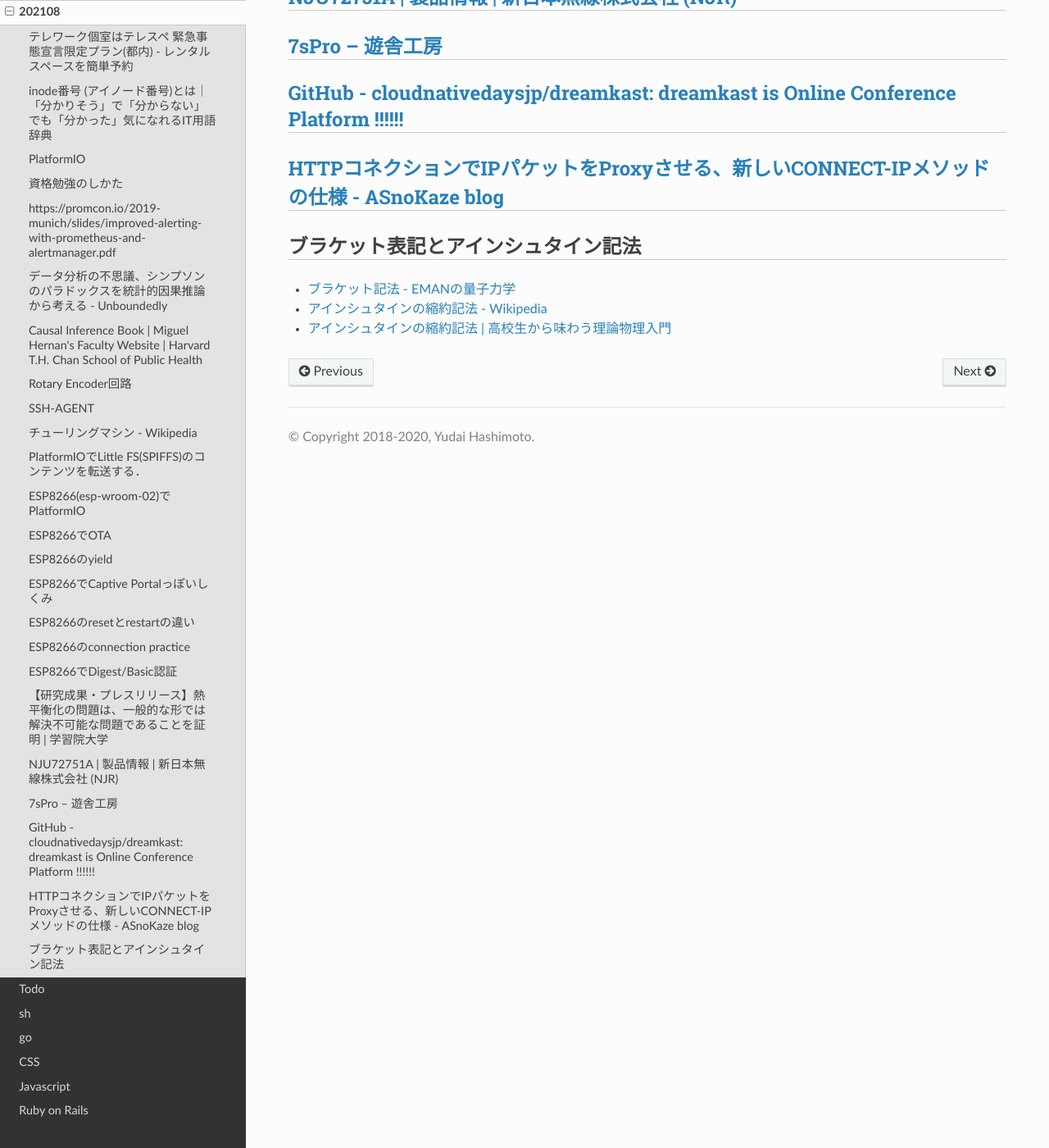
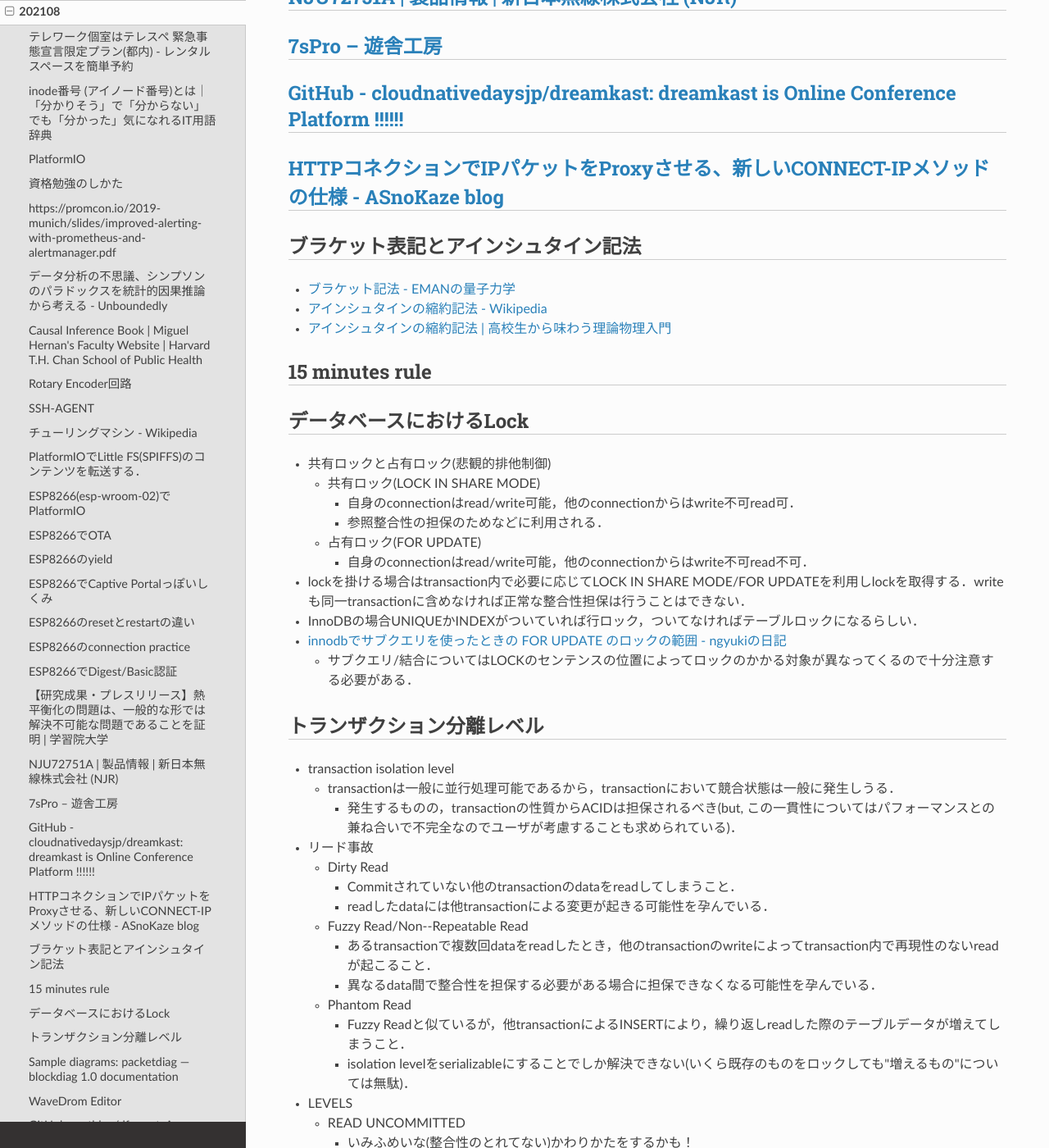
Before and after one commit to jp7fkf/JP7FKF-Warehouse, a Sphinx documentation site: the page built from source/dialy/202108.md, in a window 1280 px wide and 1400 px high, scrolled down 5685 px. Shown: the whole window at 82% size. Built offline with Sphinx 7.4.7 and the Read the Docs theme 2.0.0, drawn with Linux system fonts in a browser that asks for light colours; some of the changed text lies outside the part shown.

Commit message:
2021-08-30 04:20:03 JST

````diff
--- a/source/dialy/202108.md
+++ b/source/dialy/202108.md
@@ -186,3 +186,81 @@ upload_port = 192.168.4.1
 - [ブラケット記法 - EMANの量子力学](https://eman-physics.net/quantum/bracket.html)
 - [アインシュタインの縮約記法 - Wikipedia](https://ja.wikipedia.org/wiki/%E3%82%A2%E3%82%A4%E3%83%B3%E3%82%B7%E3%83%A5%E3%82%BF%E3%82%A4%E3%83%B3%E3%81%AE%E7%B8%AE%E7%B4%84%E8%A8%98%E6%B3%95)
 - [アインシュタインの縮約記法 | 高校生から味わう理論物理入門](https://manabitimes.jp/physics/1753)
+
+## 15 minutes rule
+
+## データベースにおけるLock
+- 共有ロックと占有ロック(悲観的排他制御)
+  - 共有ロック(LOCK IN SHARE MODE)
+    - 自身のconnectionはread/write可能，他のconnectionからはwrite不可read可．
+    - 参照整合性の担保のためなどに利用される．
+  - 占有ロック(FOR UPDATE)
+    - 自身のconnectionはread/write可能，他のconnectionからはwrite不可read不可．
+
+- lockを掛ける場合はtransaction内で必要に応じてLOCK IN SHARE MODE/FOR UPDATEを利用しlockを取得する．writeも同一transactionに含めなければ正常な整合性担保は行うことはできない．
+- InnoDBの場合UNIQUEかINDEXがついていれば行ロック，ついてなければテーブルロックになるらしい．
+
+- [innodbでサブクエリを使ったときの FOR UPDATE のロックの範囲 - ngyukiの日記](https://ngyuki.hatenablog.com/entry/20120425/p1)
+  - サブクエリ/結合についてはLOCKのセンテンスの位置によってロックのかかる対象が異なってくるので十分注意する必要がある．
+
+## トランザクション分離レベル
+- transaction isolation level
+  - transactionは一般に並行処理可能であるから，transactionにおいて競合状態は一般に発生しうる．
+    - 発生するものの，transactionの性質からACIDは担保されるべき(but, この一貫性についてはパフォーマンスとの兼ね合いで不完全なのでユーザが考慮することも求められている)．
+
+- リード事故
+  - Dirty Read
+    - Commitされていない他のtransactionのdataをreadしてしまうこと．
+    - readしたdataには他transactionによる変更が起きる可能性を孕んでいる．
+  - Fuzzy Read/Non--Repeatable Read
+    - あるtransactionで複数回dataをreadしたとき，他のtransactionのwriteによってtransaction内で再現性のないreadが起こること．
+    - 異なるdata間で整合性を担保する必要がある場合に担保できなくなる可能性を孕んでいる．
+  - Phantom Read
+    - Fuzzy Readと似ているが，他transactionによるINSERTにより，繰り返しreadした際のテーブルデータが増えてしまうこと．
+    - isolation levelをserializableにすることでしか解決できない(いくら既存のものをロックしても"増えるもの"については無駄)．
+
+- LEVELS
+  - READ UNCOMMITTED
+    - いみふめいな(整合性のとれてない)かわりかたをするかも！
+  - READ COMMITTED(postgresqlのdefault)
+    - かわるかも！
+  - REPEATABLE READ(InnoDBのdefault)
+    - かわんないけどふえるかも！
+  - SERIALIZABLE
+    - かわんないしふえない！
+
+- isolation levelでの対策による解決が担保されるか否か
+```
+┌─────────────────┬───────┬───────┬─────────┐
+│ isolation level │ dirty │ fuzzy │ phantom │
+├─────────────────┼───────┼───────┼─────────┤
+│ READ UNCOMMITED │  NG   │  NG   │   NG    │
+├─────────────────┼───────┼───────┼─────────┤
+│ READ COMMITED   │  OK   │  NG   │   NG    │
+├─────────────────┼───────┼───────┼─────────┤
+│ REPEATABLE READ │  OK   │  OK   │   NG    │
+├─────────────────┼───────┼───────┼─────────┤
+│ SERIALIZABLE    │  OK   │  OK   │   OK    │
+└─────────────────┴───────┴───────┴─────────┘
+```
+- [トランザクション分離レベルについてのまとめ - Qiita](https://qiita.com/song_ss/items/38e514b05e9dabae3bdb)
+- ロックとの違いはなんなのか
+  - read onlyについては同一transactionにおいてlockを活用することで解決可能である．
+  - transactionで変更するdataが存在する場合，このtransaction内においてのreadについて通常lockを使って気を遣う必要があるが，このtransaction分離機構によりそれぞれのtransactionによるisolationを自ずと保証するという便利な機能となっている(と思う)．
+  - isolation levelはtransaction単位の整合の話であり行ロックとは必ずしもlock対象が一致ではない可能性がある？
+    - transaction内部においても必要がある場合はlockをする必要がある(たぶん？transaction lessのreadのために．) # TODO: あとでexp.してcheck
+
+- Autocommit
+  - 明示的に開始せずにSQLを打ったとき，transactionが都度commitされるか，明示commitをするかが選べる．
+  - [MySQLのautocommitとトランザクション分離レベルのメモ - Qiita](https://qiita.com/rubytomato@github/items/562a1638191aacaeb333)
+
+## [Sample diagrams: packetdiag — blockdiag 1.0 documentation](http://blockdiag.com/en/nwdiag/packetdiag-examples.html)
+
+## [WaveDrom Editor](https://wavedrom.com/editor.html)
+
+## [GitHub - sathlan/dformat: A Program for Typesetting Data Formats.](https://github.com/sathlan/dformat)
+
+## [Protocol | An ASCII Header Generator for Network Protocols](https://www.luismg.com/protocol/)
+- [GitHub - luismartingarcia/protocol: An ASCII Header Generator for Network Protocols](https://github.com/luismartingarcia/protocol)
+
+## [ASCIIFlow](https://asciiflow.com/#/)
````
